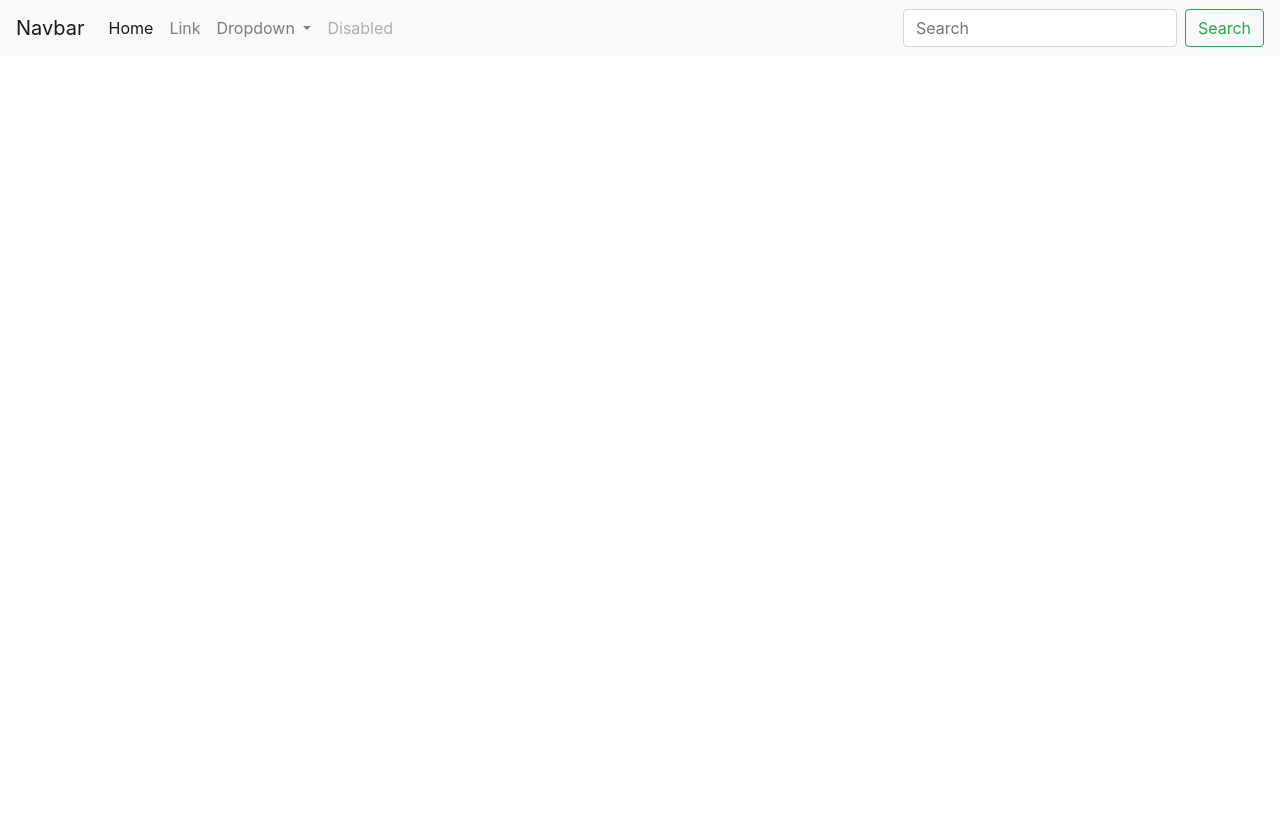
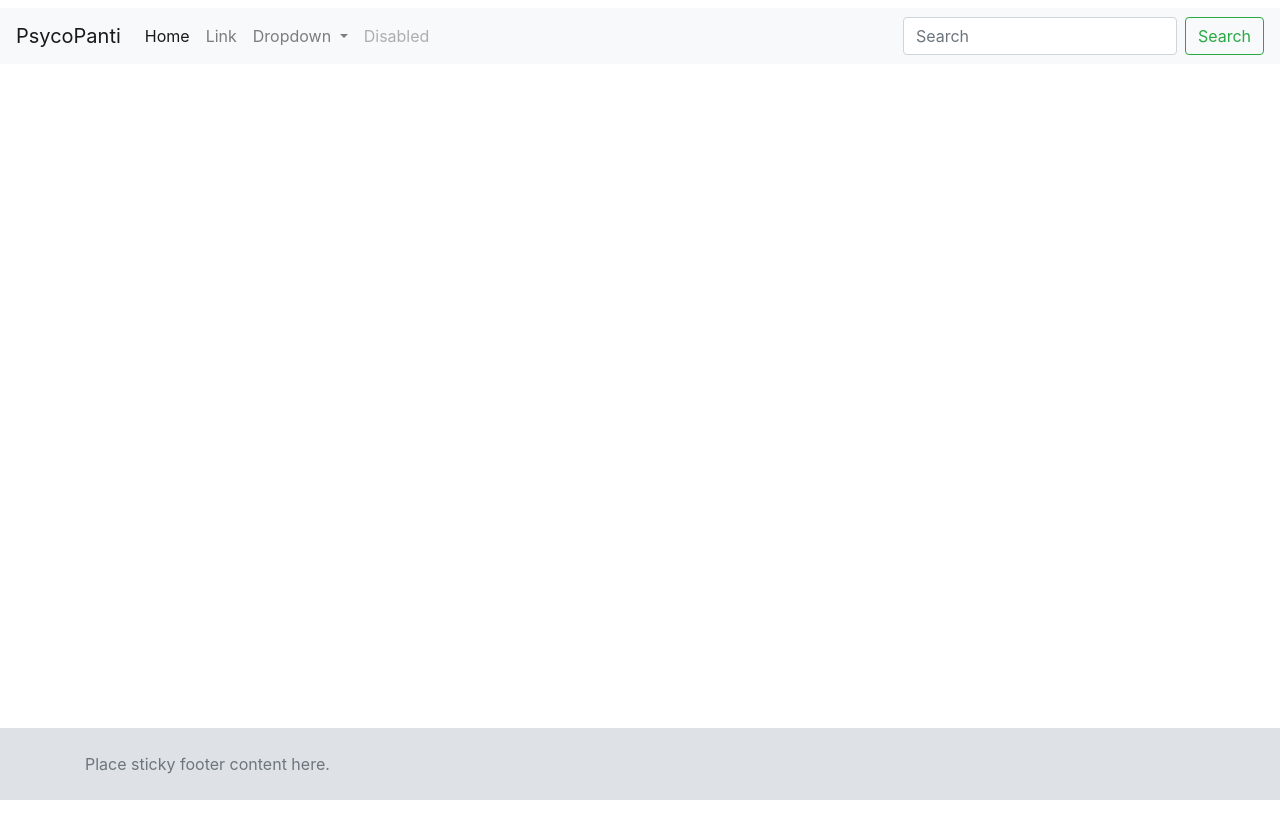
Before and after one commit to mrpkdeveloper/BrainHealth, a website: page src/public/index.html in a window 1280 px wide. Shown: the top 838 px of the page. Before the commit the page ends 800 px from the top, so only its background shows below. Drawn offline with nearby package versions, Linux system fonts and the light colour scheme.

Commit message:
own css file added and footer component added

```diff
--- a/src/public/app/common.js
+++ b/src/public/app/common.js
@@ -1,5 +1,6 @@
 $(
     () => {
         $('#navbar').load('/components/navbar.html')
+        $('#footer').load('/components/footer.html')
     }
 )
--- /dev/null
+++ b/src/public/app/style.css
@@ -0,0 +1,17 @@
+#footer{
+    padding-bottom: 0.5rem;
+    padding-top: 0.5rem;
+    position: sticky;
+    bottom: 0px;
+    background-color:#dee2e6;
+}
+
+#navbar{
+    padding-bottom: 0.5rem;
+    padding-top: 0.5rem;
+    position: sticky;
+    top: 0px;
+}
+#content{
+    height: 2000px;
+}
--- /dev/null
+++ b/src/public/components/footer.html
@@ -0,0 +1,5 @@
+<footer class="footer mt-auto py-3">
+    <div class="container">
+        <span class="text-muted">Place sticky footer content here.</span>
+    </div>
+</footer>
--- a/src/public/components/navbar.html
+++ b/src/public/components/navbar.html
@@ -1,6 +1,7 @@
 <nav class="navbar navbar-expand-lg navbar-light bg-light">
-    <a class="navbar-brand" href="#">Navbar</a>
-    <button class="navbar-toggler" type="button" data-toggle="collapse" data-target="#navbarSupportedContent" aria-controls="navbarSupportedContent" aria-expanded="false" aria-label="Toggle navigation">
+  <a class="navbar-brand" href="#">PsycoPanti</a>
+  <button class="navbar-toggler" type="button" data-toggle="collapse" data-target="#navbarSupportedContent"
+    aria-controls="navbarSupportedContent" aria-expanded="false" aria-label="Toggle navigation">
     <span class="navbar-toggler-icon"></span>
   </button>
 
@@ -13,7 +14,8 @@
         <a class="nav-link" href="#">Link</a>
       </li>
       <li class="nav-item dropdown">
-          <a class="nav-link dropdown-toggle" href="#" id="navbarDropdown" role="button" data-toggle="dropdown" aria-haspopup="true" aria-expanded="false">
+        <a class="nav-link dropdown-toggle" href="#" id="navbarDropdown" role="button" data-toggle="dropdown"
+          aria-haspopup="true" aria-expanded="false">
           Dropdown
         </a>
         <div class="dropdown-menu" aria-labelledby="navbarDropdown">
--- a/src/public/index.html
+++ b/src/public/index.html
@@ -5,18 +5,22 @@
    <meta charset="UTF-8">
    <meta name="viewport" content="width=device-width, initial-scale=1.0">
    <title>HackJaipur-project</title>
+
+   <!-- libraries we are using -->
    <link rel="stylesheet" href="/css/bootstrap.css">
    <script defer src="/js/jquery-3.4.1.js"></script>
    <script defer src="/js/popper.js"></script>
    <script defer src="/js/bootstrap.js"></script>
+   <!-- our own code  -->
+   <link rel="stylesheet" href="/app/style.css">
    <script defer src="/app/common.js"></script>
 </head>
 
 <body>
    <!-- <h1>Basic site</h1> -->
-   <div id="navbar">
-
-   </div>
+   <div id="navbar"></div>
+   <div id="content"></div>
+   <div id="footer"></div>
 </body>
 
 </html>
```
Lines whose indentation alone changed are shown as unchanged.
